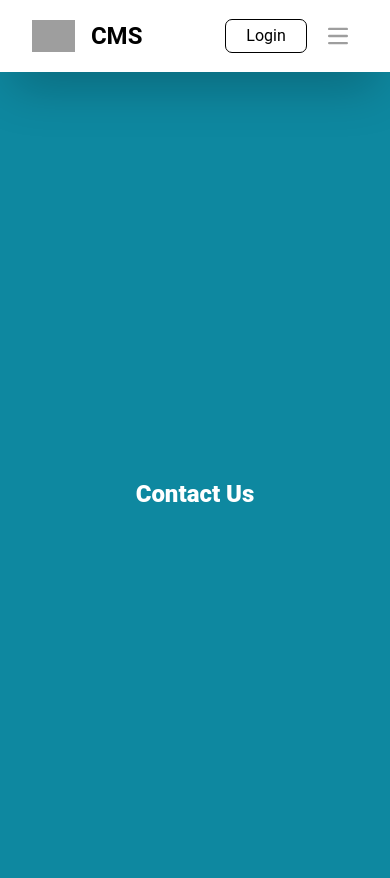
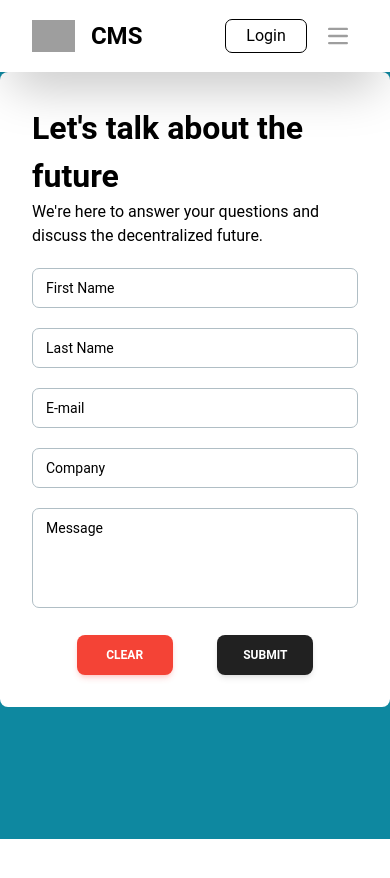
Before and after one commit to beshoy-mounir/CMS, a React (Vite) app: page /contactus in a window 390 px wide. Shown: the top 878 px of the page. After the commit the page ends 844 px from the top, so only its background shows below. Built offline with nearby package versions, Linux system fonts and the light colour scheme; no server answers; grey boxes are pictures that could not be loaded.

Commit message:
NavBar.jsx : removed support / ContactUs.jsx : finished + Working + Responsive / Doctors .jsx : reset filter to null / Reservation .jsx : still working on valudation

```diff
--- a/src/Pages/UserLayout/Contact Us/ContactUs.jsx
+++ b/src/Pages/UserLayout/Contact Us/ContactUs.jsx
@@ -1,10 +1,150 @@
-import React from "react";
+import { useForm } from "react-hook-form";
+import { Button, Input, Textarea } from "@material-tailwind/react";
 
 const ContactUs = () => {
+    const {
+        register,
+        handleSubmit,
+        formState: { errors },
+        reset,
+    } = useForm();
+    const onSubmit = async (data) => {
+        console.log(data);
+        reset();
+    };
     return (
-        <div>
-            <div className="flex flex-col justify-center items-center w-full h-lvh text-2xl font-black text-white bg-primaly dark:bg-gray-800">
-                <span>Contact Us</span>
+        <div
+            className={`flex justify-center min-h-[90.9%] h-fit bg-primaly dark:bg-gray-800 `}>
+            <div className="flex justify-center items-center w-4/5 cxs:w-full h-[90.9%] cxs:m-0 csm:m-0 cmd:m-0 my-14">
+                <form
+                    onSubmit={handleSubmit(onSubmit)}
+                    className="flex flex-col justify-center gap-5 w-1/2 cxs:w-full csm:w-full cmd:w-full clg:w-11/12 cxl:w-3/4 h-fit csm:mt-10 p-8 rounded-lg text-black dark:text-white bg-white dark:bg-gray-700">
+                    <div className="flex flex-col">
+                        <span className="text-[32px] font-bold">
+                            Let's talk about the future
+                        </span>
+                        <span>
+                            We're here to answer your questions and discuss the
+                            decentralized future.
+                        </span>
+                    </div>
+                    <div className="flex cxs:flex-col csm:flex-col cmd:flex-col justify-between cxs:justify-center cxs:items-center cxs:gap-5 csm:justify-center csm:items-center csm:gap-5 cmd:justify-center cmd:items-center cmd:gap-5">
+                        <div className="w-[45%] cxs:w-full csm:w-full cmd:w-full">
+                            <Input
+                                {...register("firstname", {
+                                    required: "First Name Is Required",
+                                    minLength: {
+                                        value: 4,
+                                        message: "First Name is too Short",
+                                    },
+                                })}
+                                label={
+                                    <span className="text-black dark:text-white">
+                                        First Name
+                                    </span>
+                                }
+                                className="text-black dark:text-white"
+                                error={errors.firstname}
+                            />
+                            {errors.firstname && (
+                                <p className="text-red-500">
+                                    {errors.firstname.message}
+                                </p>
+                            )}
+                        </div>
+                        <div className="w-[45%] cxs:w-full csm:w-full cmd:w-full">
+                            <Input
+                                {...register("lastname", {
+                                    required: "Last Name Is Required",
+                                    minLength: {
+                                        value: 4,
+                                        message: "Last Name is too Short",
+                                    },
+                                })}
+                                label={
+                                    <span className="text-black dark:text-white">
+                                        Last Name
+                                    </span>
+                                }
+                                className="text-black dark:text-white"
+                                error={errors.lastname}
+                            />
+                            {errors.lastname && (
+                                <p className="text-red-500">
+                                    {errors.lastname.message}
+                                </p>
+                            )}
+                        </div>
+                    </div>
+                    <div>
+                        <Input
+                            {...register("email", {
+                                required: "E-mail Is Required",
+                                pattern: {
+                                    value: /^\S+@\S+$/i,
+                                    message: "Invalid email format",
+                                },
+                            })}
+                            label={
+                                <span className="text-black dark:text-white">
+                                    E-mail
+                                </span>
+                            }
+                            className="text-black dark:text-white"
+                            error={errors.email}
+                        />
+                        {errors.email && (
+                            <p className="text-red-500">
+                                {errors.email.message}
+                            </p>
+                        )}
+                    </div>
+                    <div>
+                        <Input
+                            {...register("company")}
+                            label={
+                                <span className="text-black dark:text-white">
+                                    Company
+                                </span>
+                            }
+                            className="text-black dark:text-white"
+                        />
+                    </div>
+                    <div>
+                        <Textarea
+                            {...register("message", {
+                                required: "Message Is Required",
+                                minLength: {
+                                    value: 20,
+                                    message: "Messege is too Short",
+                                },
+                            })}
+                            label={
+                                <span className="text-black dark:text-white">
+                                    Message
+                                </span>
+                            }
+                            className="w-full resize-none text-black dark:text-white"
+                            error={errors.message}
+                        />
+                        {errors.message && (
+                            <p className="text-red-500">
+                                {errors.message.message}
+                            </p>
+                        )}
+                    </div>
+                    <div className="flex justify-evenly w-1/2 m-auto cxs:w-full csm:w-full">
+                        <Button
+                            onClick={() => reset()}
+                            color="red"
+                            className="w-24">
+                            Clear
+                        </Button>
+                        <Button type="submit" className="w-24">
+                            Submit
+                        </Button>
+                    </div>
+                </form>
             </div>
         </div>
     );
--- a/src/Pages/UserLayout/Doctors/Doctors.jsx
+++ b/src/Pages/UserLayout/Doctors/Doctors.jsx
@@ -34,7 +34,7 @@ const Doctors = () => {
     ];
     const [doctors, eDoctors] = useState(null);
     const [showFilter, eShowFilter] = useState(false);
-    const [filterd, eFilterd] = useState("Cardiology");
+    const [filterd, eFilterd] = useState(null);
 
     useEffect(() => {
         axios({
--- a/src/components/NavBar/NavBar.jsx
+++ b/src/components/NavBar/NavBar.jsx
@@ -77,11 +77,11 @@ const NavBar = ({ user }) => {
                                 className="block px-4 py-2 text-sm rounded-lg text-gray-700 hover:bg-gray-100 dark:hover:bg-gray-600 dark:text-white dark:hover:text-blue-400">
                                 My Reservation
                             </Link>
-                            <Link
+                            {/* <Link
                                 to=""
                                 className="block px-4 py-2 text-sm rounded-lg text-gray-700 hover:bg-gray-100 dark:hover:bg-gray-600 dark:text-white dark:hover:text-blue-400">
                                 Support
-                            </Link>
+                            </Link> */}
                             <Link
                                 onClick={() => {
                                     localStorage.removeItem("pi");
```
Also changed, not shown: src/Pages/UserLayout/Reservation/Reservation.jsx (+70 -29 lines).
